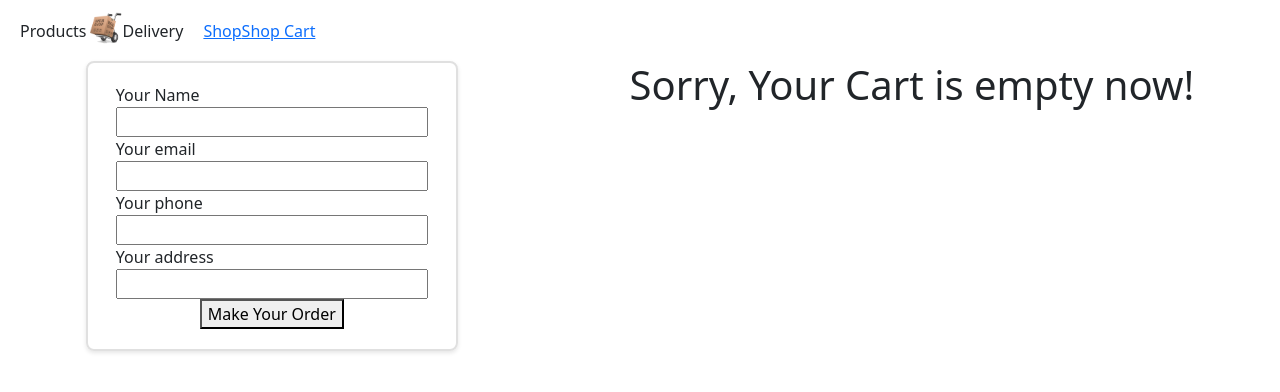
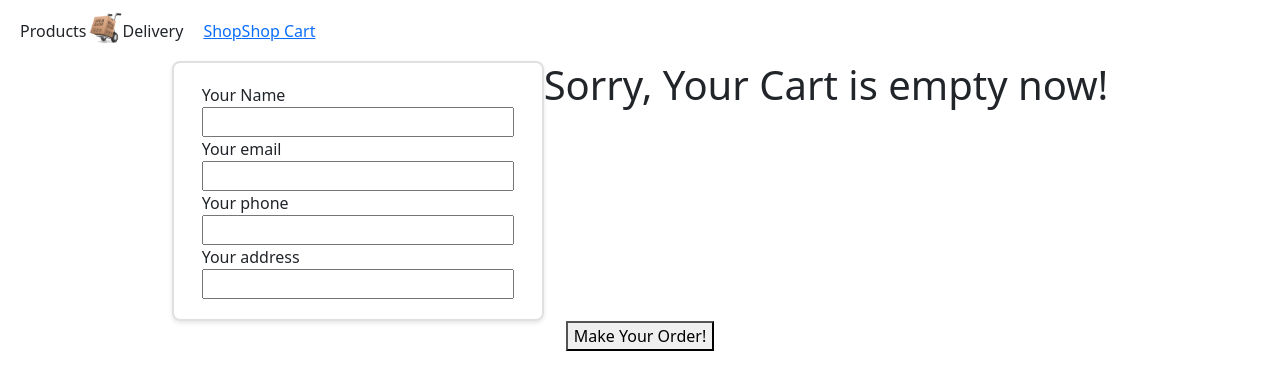
Before and after one commit to Oleksandr-Berd/the-food-delivery-shop, a React (Create React App) app: page /shoppingCart in a window 1280 px wide. Shown: the top 392 px of the page. Built offline with nearby package versions, Linux system fonts and the light colour scheme.

Commit message:
making order form

```diff
--- a/src/Components/Products/ProductsStyled.js
+++ b/src/Components/Products/ProductsStyled.js
@@ -36,7 +36,7 @@ export const ProductsTitle = styled.h2`
   display: inline-block;
   margin-bottom: ${(props) => props.theme.spacing[3] + "px"};
 
-  font-size: ${(props) => props.theme.fonts.fontSizeM};
+  font-size: ${(props) => props.theme.size.M};
 `;
 
 export const ProductsDescription = styled.article`
--- a/src/Components/ShopCartOrderForm/ShopCartOrderForm.jsx
+++ b/src/Components/ShopCartOrderForm/ShopCartOrderForm.jsx
@@ -3,7 +3,8 @@ import * as Yup from "yup";
 import { toast } from "react-toastify";
 
 import { makeOrder } from "../../Utilities/helpers";
-import * as SC from './ShopCartOrderStyle'
+import * as SC from "./ShopCartOrderStyle";
+import ShopCartList from "../ShopCartList/ShopCartList";
 
 const ShopCartOrderForm = () => {
   const validationSchema = Yup.object({
@@ -18,21 +19,26 @@ const ShopCartOrderForm = () => {
       name: "",
       email: "",
       phone: "",
-      address:""
+      address: "",
     },
     validationSchema,
     onSubmit: (values, { resetForm }) => {
-      makeOrder(values).then(response => toast.success(`${response}`)).catch((error) =>
-        toast.error(`${error}`)
-      );
+      makeOrder(values)
+        .then((response) =>
+          toast.success(
+            `Name: ${response.name}, Email: ${response.email}, Phone:${response.phone}, Address: ${response.address}`
+          )
+        )
+        .catch((error) => toast.error(`${error}`));
       resetForm();
     },
   });
 
   return (
+    <SC.PageContainer>
+      <SC.Form onSubmit={formik.handleSubmit}>
         <SC.FormContainer>
-      <form onSubmit={formik.handleSubmit}>
-        <div>
+          <SC.GeneralInputContainer>
             <SC.InputContainer>
               <label htmlFor="name">Your Name</label>
               <SC.Input
@@ -90,10 +96,12 @@ const ShopCartOrderForm = () => {
                 ) : null}
               </SC.InputContainer>
             </SC.InputContainer>
-        </div>
-        <button type="submit">Make Your Order</button>
-      </form>
+          </SC.GeneralInputContainer>
+          <ShopCartList />
         </SC.FormContainer>
+        <button type="submit">Make Your Order!</button>
+      </SC.Form>
+    </SC.PageContainer>
   );
 };
 
--- a/src/Components/ShopCartOrderForm/ShopCartOrderStyle.js
+++ b/src/Components/ShopCartOrderForm/ShopCartOrderStyle.js
@@ -1,6 +1,30 @@
 import styled from "styled-components"
 
+export const PageContainer = styled.div`
+ /* display: flex;
+ flex-direction: row;
+ justify-content: center; */
+`;
+
+
+export const Form = styled.form`
+  /* padding-top: ${(props) => props.theme.spacing[5] + "px"};
+  padding-bottom: ${(props) => props.theme.spacing[5] + "px"};
+  padding-right: ${(props) => props.theme.spacing[7] + "px"};
+  padding-left: ${(props) => props.theme.spacing[7] + "px"};
+
+  border: 2px solid #e0e0e0;
+  border-radius: 8px;
+  box-shadow: 0 2px 4px rgba(0, 0, 0, 0.1); */
+`;
+
 export const FormContainer = styled.div`
+  display: flex;
+  flex-direction: row;
+  justify-content: center;
+`;
+
+export const GeneralInputContainer = styled.div`
   padding-top: ${(props) => props.theme.spacing[5] + "px"};
   padding-bottom: ${(props) => props.theme.spacing[5] + "px"};
   padding-right: ${(props) => props.theme.spacing[7] + "px"};
--- a/src/Pages/ShopCartPage/ShopCartPage.jsx
+++ b/src/Pages/ShopCartPage/ShopCartPage.jsx
@@ -1,13 +1,17 @@
 import * as SC from "./ShopCartPageStyle"
 
-import ShopCartList from "../../Components/ShopCartList/ShopCartList";
 import ShopCartOrderForm from "../../Components/ShopCartOrderForm/ShopCartOrderForm";
 
 const ShopCart = () => {
-    return (<SC.ShopCartPage>
-        <ShopCartOrderForm/>
-        <ShopCartList/>
-    </SC.ShopCartPage> );
+    return (
+      <div>
+        <SC.ShopCartPage>
+          <ShopCartOrderForm />
+
+        </SC.ShopCartPage>
+
+      </div>
+    );
 }
 
 export default ShopCart;
--- a/src/Pages/ShopCartPage/ShopCartPageStyle.js
+++ b/src/Pages/ShopCartPage/ShopCartPageStyle.js
@@ -1,7 +1,5 @@
 import styled from "styled-components"
 
 export const ShopCartPage = styled.div`
-display: flex;
-flex-direction: row;
-justify-content: space-around;
+
 `
--- a/src/Utilities/helpers.js
+++ b/src/Utilities/helpers.js
@@ -25,7 +25,8 @@ export const fetchProducts = async (shop, limit=6) => {
 
 export const makeOrder = async (data) => {
   try {
-    return data;
+    const {name, email, phone, address} = data
+    return {name, email, phone, address};
   } catch (error) {
     return error
   }
```
Lines whose indentation alone changed are shown as unchanged.
